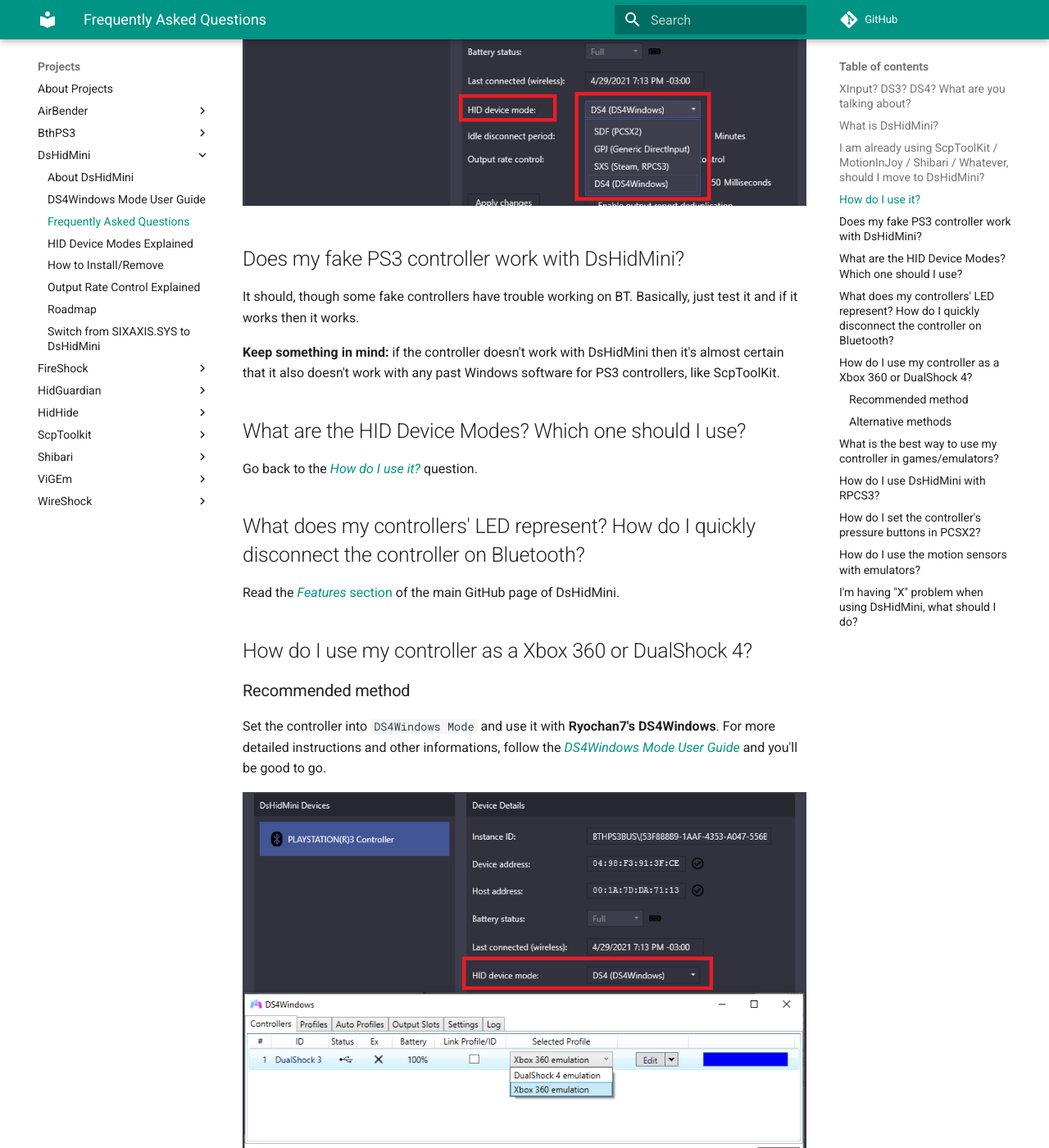
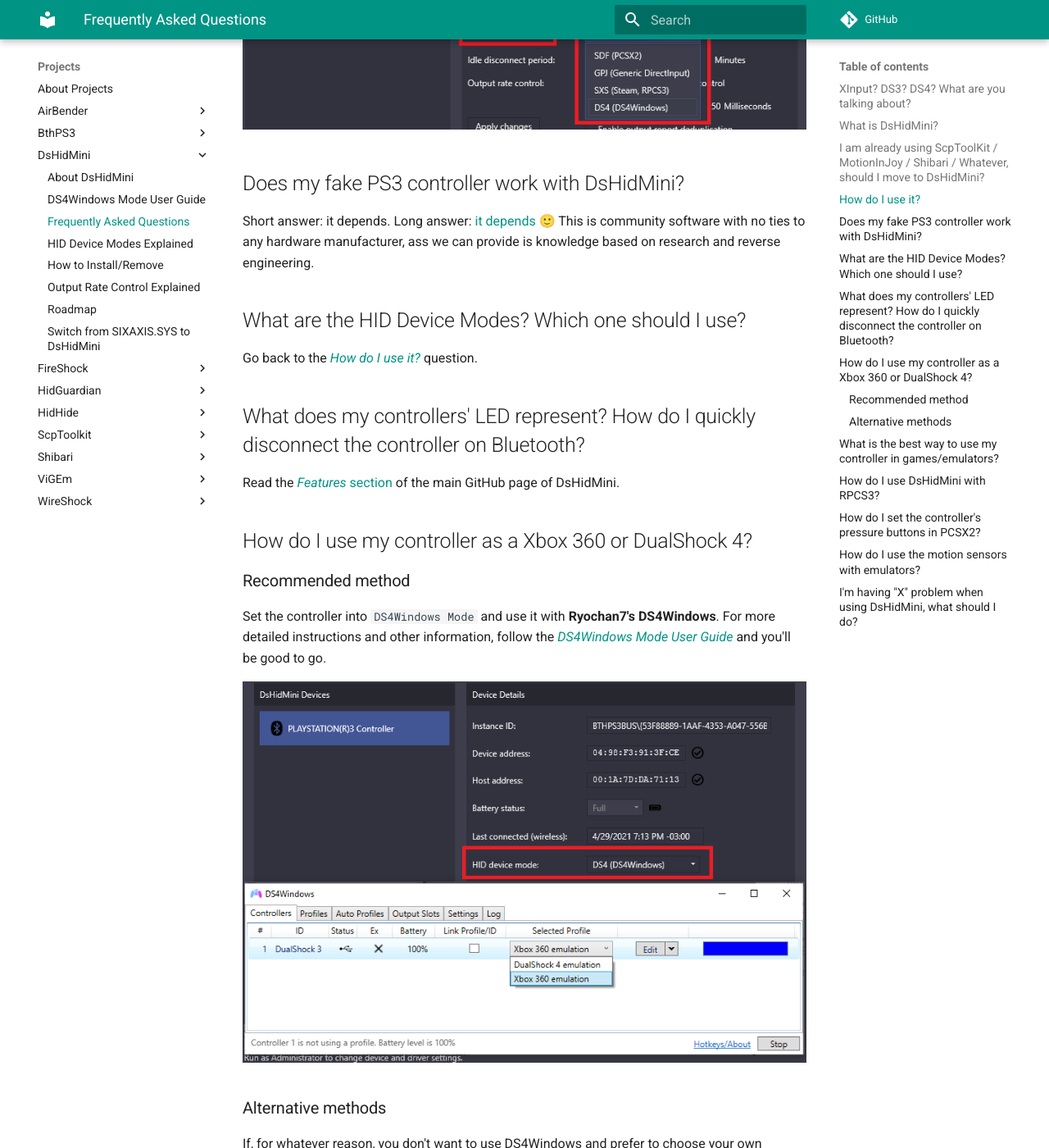
Before and after one commit to nefarius/ViGEm.github.io, an MkDocs documentation site: the page built from docs/projects/DsHidMini/FAQ.md, in a window 1280 px wide and 1400 px high, scrolled down 1396 px. Shown: the whole window at 82% size. Built offline with MkDocs 1.6.1 and Material for MkDocs 9.7.7, drawn with Linux system fonts in a browser that asks for light colours; comment, search, counter and statistics services are not loaded; some of the changed text lies outside the part shown.

Commit message:
Style adaptions

```diff
--- a/docs/projects/DsHidMini/FAQ.md
+++ b/docs/projects/DsHidMini/FAQ.md
@@ -1,6 +1,6 @@
 # Frequently Asked Questions
 
-## XInput? DS3? DS4? What are you talking  about?
+## XInput? DS3? DS4? What are you talking about?
 
 !!! note "Know the terms"
     - Standard PS3 controller => DualShock 3 (__DS3__)
@@ -9,9 +9,7 @@
 
 ## What is DsHidMini?
 
-DsHidMini is a Windows 10 driver for Sony Playstation 3 controllers, though only the DS3 is supported for now.
-
-Its main feature is permitting the controller to be presented to the system in different forms (__HID Device Modes__), allowing the user to choose the best mode to each situation.
+Check out the repository [README](https://github.com/ViGEm/DsHidMini/blob/master/README.md) and the [main project page](https://vigem.org/projects/DsHidMini/).
 
 ## I am already using ScpToolKit / MotionInJoy / Shibari / Whatever, should I move to DsHidMini?
 
@@ -32,9 +30,7 @@
 
 ## Does my fake PS3 controller work with DsHidMini?
 
-It should, though some fake controllers have trouble working on BT. Basically, just test it and if it works then it works.
-
-__Keep something in mind:__ if the controller doesn't work with DsHidMini then it's almost certain that it also doesn't work with any past Windows software for PS3 controllers, like ScpToolKit.
+Short answer: it depends. Long answer: [it depends](https://vigem.org/projects/BthPS3/About-Controller-Compatibility/) 🙂 This is community software with no ties to any hardware manufacturer, ass we can provide is knowledge based on research and reverse engineering.
 
 ## What are the HID Device Modes? Which one should I use?
 
@@ -48,7 +44,7 @@
 
 ### Recommended method
 
-Set the controller into `DS4Windows Mode` and use it with __Ryochan7's DS4Windows__. For more detailed instructions and other informations, follow the [_DS4Windows Mode User Guide_](../DS4-Mode-User-Guide) and you'll be good to go.
+Set the controller into `DS4Windows Mode` and use it with __Ryochan7's DS4Windows__. For more detailed instructions and other information, follow the [_DS4Windows Mode User Guide_](../DS4-Mode-User-Guide) and you'll be good to go.
 
 ![DS4ModeDS4W](images/DS4ModeDS4W.png){: .glightbox }
 
@@ -56,7 +52,7 @@
 
 If, for whatever reason, you don't want to use DS4Windows and prefer to choose your own remapping tool, then you have the following options:
 
-- __Using the Controller in `SXS Mode` + Steam:__ Steam will detect the controller as an official Playstation 3 controller as long as `Playstation configuration support` is enabled. XInput and DS4 emulation are then done automatically according to what Steam thinks the game supports.
+- __Using the Controller in `SXS Mode` + Steam:__ Steam will detect the controller as an official PlayStation 3 controller as long as `PlayStation configuration support` is enabled. XInput and DS4 emulation are then done automatically according to what Steam thinks the game supports.
 
 - __Using the controller in `SDF or GPJ Mode` + another remapping software:__ in `SDF/GPJ Mode` the controller is presented as a generic gamepad which can then be used with remapping tools like x360ce, UCR etc.
 
@@ -91,11 +87,12 @@
 - Set the controller into `SDF Mode`
 - Go to PCSX2 input settings
 - Make sure `DirectInput` is activated at the `Game Devices APIs` options (__DO NOT CHECK__ the `DualShock 3 native mode` box)
-- Open the DsHidMini Control Client and mark the `Mute digital pressure buttons` checkbox
+- Open the DsHidMini Control Client and check the `Mute digital pressure buttons` checkbox
 - Back to PCSX2 input settings, on the `Pad X` tab, __configure everything EXCEPT__ __L3__ / __R3__ / __Start__ / __Select__ / __Analog__ / __Mouse__
-- Go into the DsHidMini Control Client and unmark the `Mute digital pressure buttons`
+- Go into the DsHidMini Control Client and uncheck the `Mute digital pressure buttons`
 - Finish setting the L3 / R3 / Start / Select buttons. The `Analog` and `Mouse` buttons are not necessary
 - At the `Add Force Feedback Effect` select your DS3 controller
+  - Only `Constant Force` is required/supported, don't select any other effect, it will not work
 - Finish by clicking on `OK`
 
 ![SDFModePCSX2](images/SDFModePCSX2.png){: .glightbox }
```
Also changed, not shown: other parts of docs/projects/DsHidMini/FAQ.md (+3 -3 lines).
